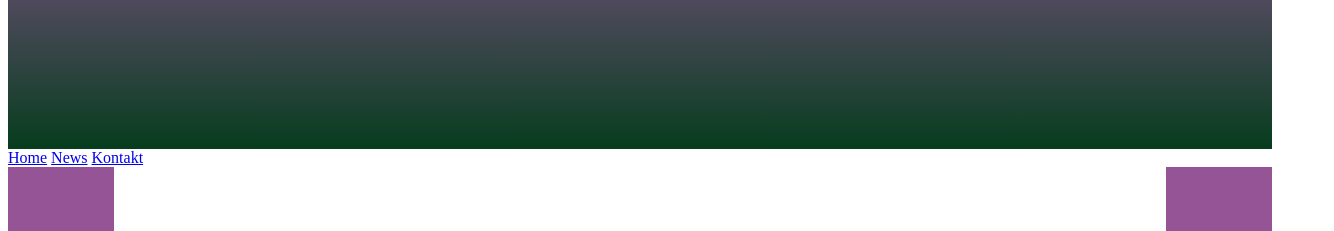
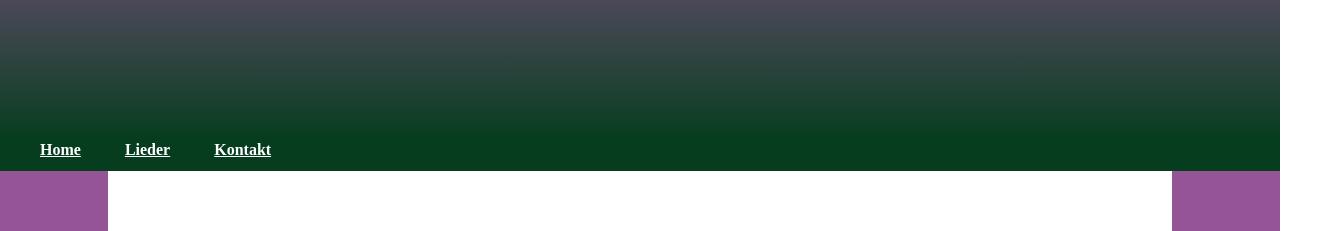
Before and after one commit to OptimusPrimussus/projekt-website, a plain HTML site: page index.html in a window 1280 px wide. Shown: the part 149-380 px from the top of the page, 1334 px wide, since content can reach past the window. Drawn offline with Linux system fonts and the light colour scheme.

Commit message:
Update Lieder

```diff
--- a/index.html
+++ b/index.html
@@ -18,7 +18,7 @@
     </header>
     <nav>
         <a href="index.html">Home</a>
-        <a href="#info-table" >News</a>
+        <a href="#lieder" >Lieder</a>
         <a href="contact.html">Kontakt</a>
     </nav>
 
@@ -43,7 +43,7 @@
        <p>
         Karneval ohne Musik? Unvorstellbar! Klassiker wie <a href="https://www.youtube.com/watch?v=37RPcWyHxLE" target="_blank"> Viva Colonia</a> oder <a href="https://www.youtube.com/watch?v=OP2QTdh0J6s" target="_blank"> Superjeilezick </a> sorgen für die perfekte Partystimmung. Die kölsche Musik spielt eine zentrale Rolle im
         Karneval und verbindet Tradition mit modernem Party-Sound. Hier runter ist eine Liste von coolen Liedern:
-       <ul>
+       <ul id="lieder">
         <li> <a href="https://www.youtube.com/watch?v=WwUbq9_yIXM" target="_blank">Schenk mir dein Herz</a> </li>
         <li> <a href="https://www.youtube.com/watch?v=0NgaGWWTHNU" target="_blank"> Drink doch ene met</a> </li>
         <li> <a href="https://www.youtube.com/watch?v=pu4RuPIiPPI" target="_blank">Echte Früde</a> </li>
--- a/website.css
+++ b/website.css
@@ -1,3 +1,10 @@
+body{
+  margin: 0;
+}
+
+img {
+  max-width: 100%;
+}
 
 
 :root {
@@ -23,6 +30,20 @@
     padding-top: 40px;
   }
 
+nav{
+  background-color: var(--color5);
+  min-height: 30px;
+}
+
+nav > a {
+  color: white;
+  font-family: var(--font-highlight-text);
+  margin-left: 40px;
+  font-weight: bold;
+
+
+
+}
   main{
     background-color:var(--color0) ;
   }
@@ -58,6 +79,7 @@ color: var(--color5);
 font-family: var(--font-highlight-text);
 background-image: linear-gradient();
 margin-top: 10px;
+
   }
 
   .image-rosenmontag{
```
